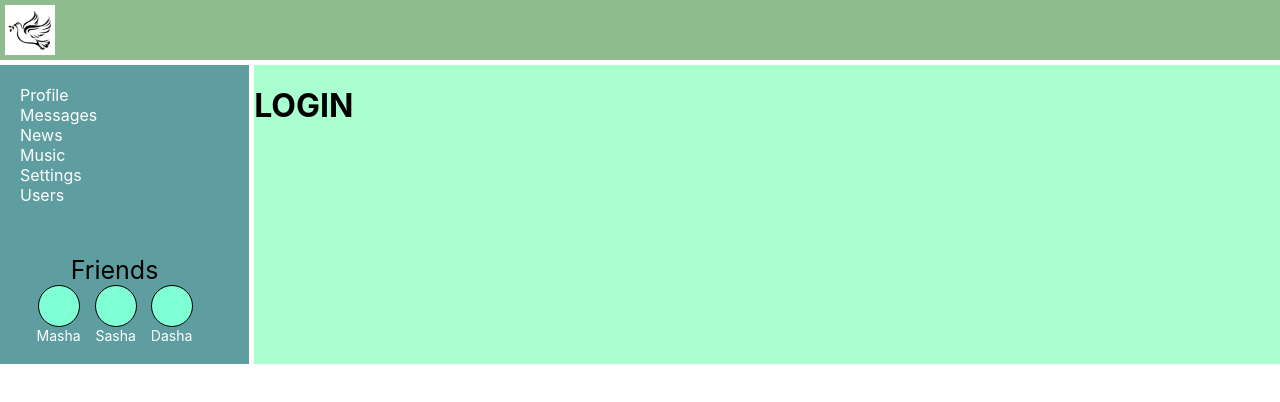
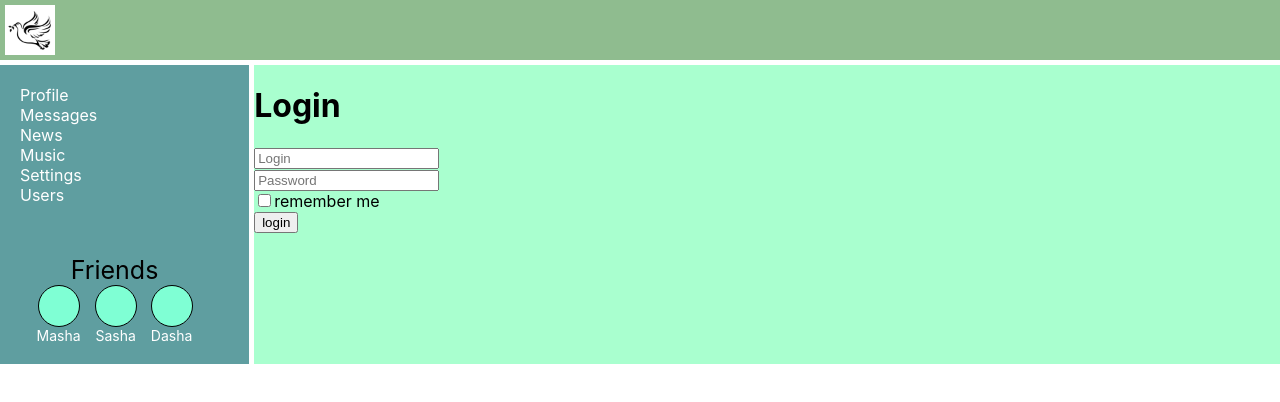
Before and after one commit to Katrin3536/SocialNetwork, a React (Create React App) app: page /login in a window 1280 px wide. Shown: the top 402 px of the page. Built offline with nearby package versions, Linux system fonts and the light colour scheme; no server answers.

Commit message:
added types for redux-form

```diff
--- a/package.json
+++ b/package.json
@@ -22,7 +22,7 @@
     "react-scripts": "5.0.0",
     "react-test-renderer": "17.0.2",
     "redux": "^4.2.0",
-    "redux-form": "8.3.8",
+    "redux-form": "^8.3.8",
     "redux-thunk": "2.4.1",
     "reselect": "4.1.5",
     "typescript": "4.4.2",
@@ -62,7 +62,7 @@
     "@types/react-redux": "^7.1.24",
     "@types/react-router-dom": "5.3.3",
     "@types/react-test-renderer": "17.0.1",
-    "@types/redux-form": "8.3.3",
+    "@types/redux-form": "^8.3.5",
     "@types/uuid": "8.3.4"
   }
 }
--- a/src/components/Login/Login.tsx
+++ b/src/components/Login/Login.tsx
@@ -1,5 +1,34 @@
 import React from 'react';
+import {Field, InjectedFormProps, reduxForm} from 'redux-form';
+
+export type FormDataType = {
+    login: string,
+    password: string,
+    rememberMe: boolean
+}
+
+const LoginForm:React.FC<InjectedFormProps<FormDataType>> = (props) => {
+    return (
+        <form onSubmit={props.handleSubmit}>
+            <div><Field component={'input'} name={'login'} placeholder={'Login'}/></div>
+            <div><Field component={'input'} name={'password'} placeholder={'Password'}/></div>
+            <div><Field component={'input'} name={'rememberMe'} type="checkbox"/>remember me</div>
+            <div>
+                <button>login</button>
+            </div>
+        </form>
+    );
+};
+
+const LoginReduxForm = reduxForm<FormDataType>({form: 'login'})(LoginForm)
 
 export const Login = () => {
-  return <h1>LOGIN</h1>
-}
+    const onSubmit =(formData: FormDataType)=> {
+        console.log(formData);
+    }
+
+    return <div>
+        <h1>Login</h1>
+        <LoginReduxForm onSubmit={onSubmit}/>
+    </div>;
+};
--- a/src/redux/redux-store.ts
+++ b/src/redux/redux-store.ts
@@ -6,6 +6,7 @@
 import UsersReducer, {UserActionType} from './users-reducer';
 import AuthReducer, {AuthActionType} from './auth-reducer';
 import thunkMiddleware, {ThunkAction} from 'redux-thunk';
+import {reducer as formReducer} from 'redux-form';
 
 let rootReducer = combineReducers({
     profilePage: ProfileReducer,
@@ -13,6 +14,7 @@
     siteBar: SitebarReducer,
     usersPage: UsersReducer,
     auth:AuthReducer,
+    form: formReducer
 
 })
 
```
Also changed, not shown: 1 other file (tests, documents, lock files or other folders).
